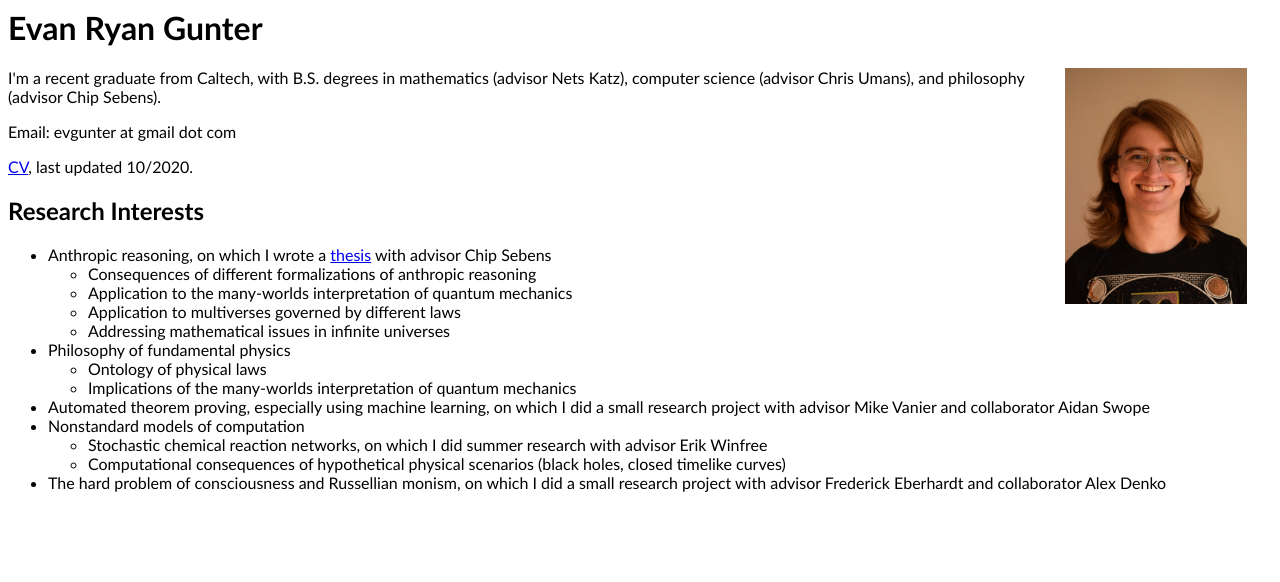
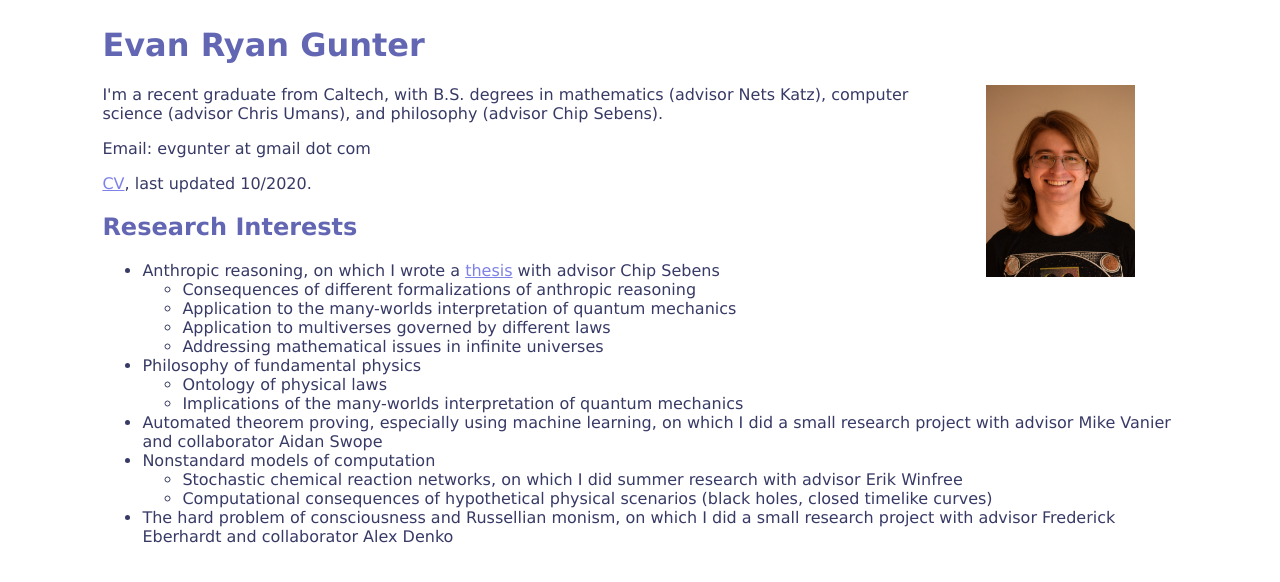
Before and after one commit to evgunter/evgunter.github.io, a plain HTML site: page index.html in a window 1280 px wide. Drawn offline with Linux system fonts and the light colour scheme.

Commit message:
More formatting

```diff
--- a/index.html
+++ b/index.html
@@ -3,16 +3,33 @@
   <title>Evan Ryan Gunter</title>
   <style>
   body {
-  font-family: 'Trebuchet MS', sans-serif;
+  font-family: 'Lucida Sans', sans-serif;
+  margin: 2% 8% 2% 8%;
+  color: #383a66;
   }
+
+  header {
+  color: #6266b3
+  }
+
+  a:link {
+  color: #7e81e6;
+  }
+
+  a:visited {
+  color: #6265b3;
+}
+
 </style>
 </head>
+
+<body>
 
 <header>
   <h1>Evan Ryan Gunter</h1>
 </header>
 
-<img src="portrait.jpg" height="30%" ALIGN="right" HSPACE="25"/>
+<img src="portrait.jpg" height=192px ALIGN="right" style="padding-left: 4%; padding-right: 4%; padding-bottom: 2%;" />
 
 <p>
   I'm a recent graduate from Caltech, with B.S. degrees in mathematics (advisor Nets Katz), computer science (advisor Chris Umans), and philosophy (advisor Chip Sebens).
```
